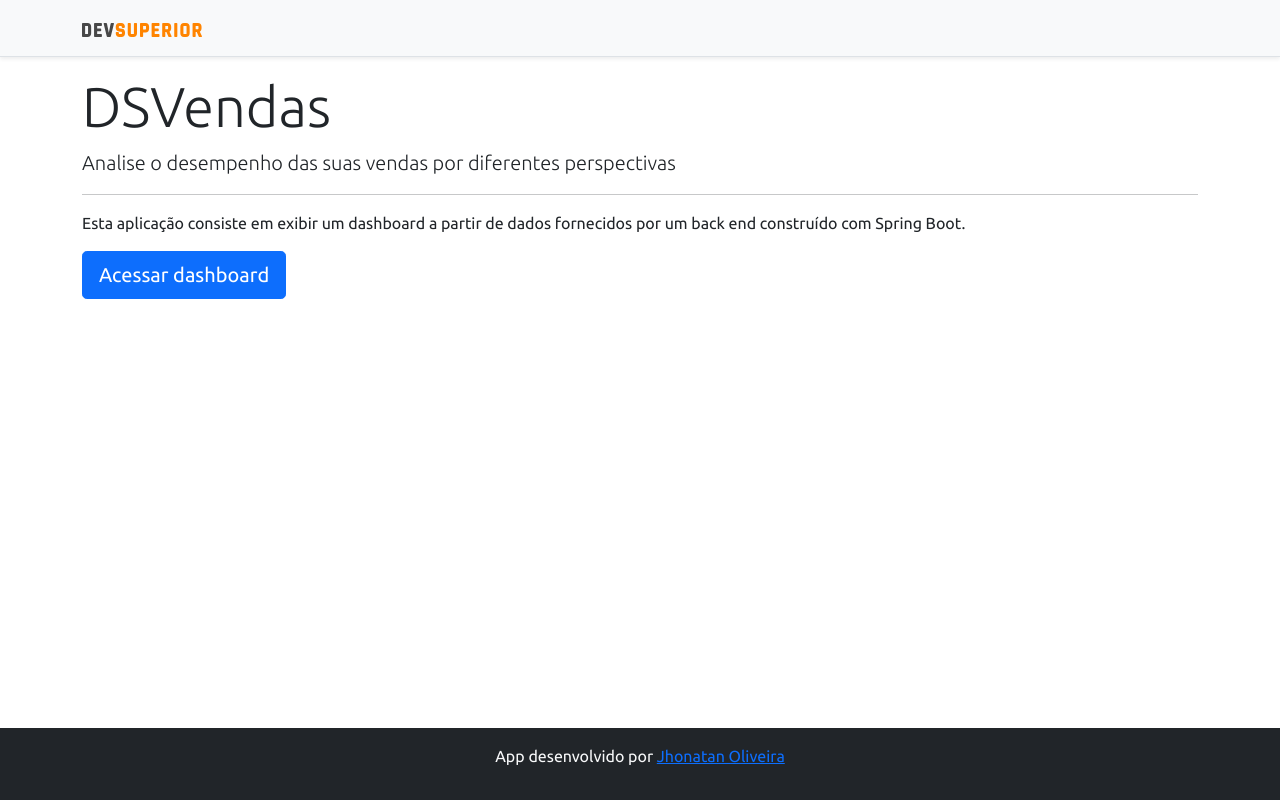
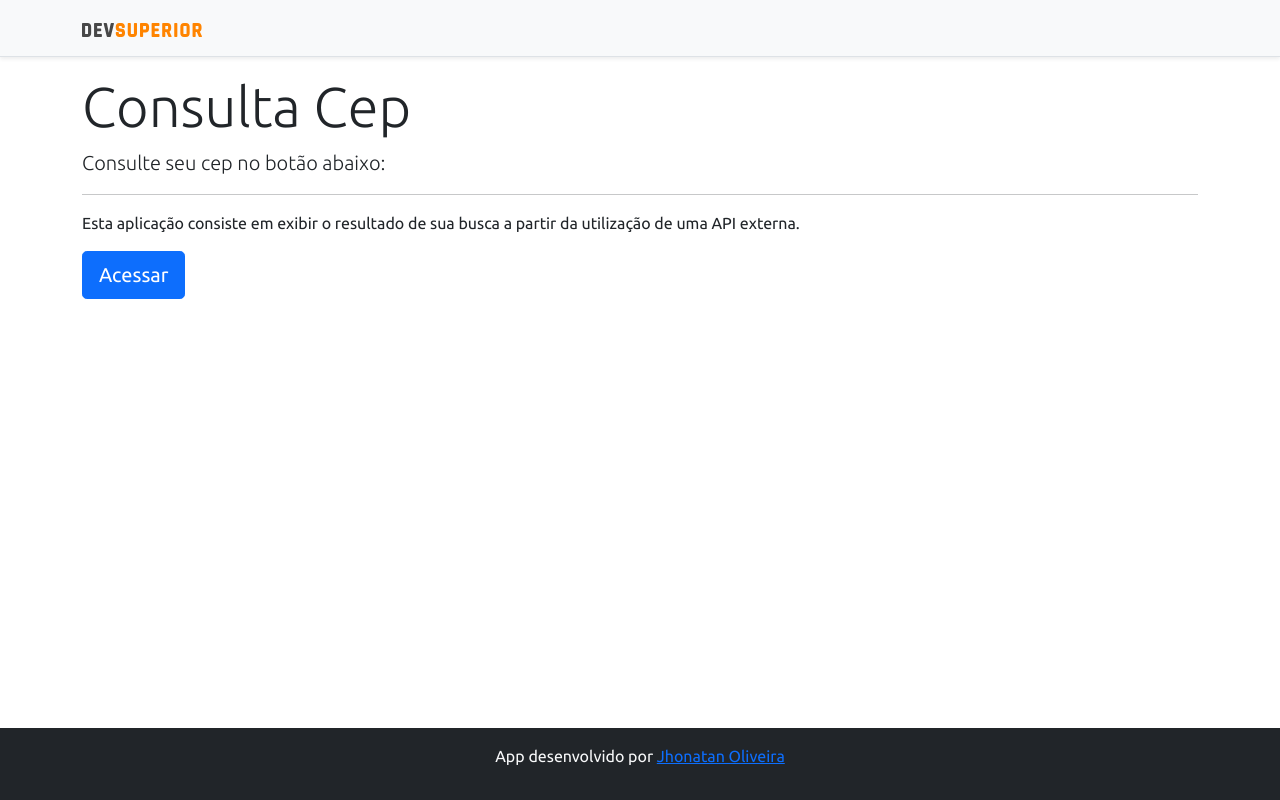
Before and after one commit to JhonatanDev0/ConsultaCepReact, a React (Create React App) app: page / in a window 1280 px wide. Built offline with nearby package versions, Linux system fonts and the light colour scheme.

Commit message:
Criando page consultaCep

```diff
--- a/src/pages/Home/index.tsx
+++ b/src/pages/Home/index.tsx
@@ -8,12 +8,12 @@ function Home() {
             <NavBar />
             <div className="container">
                 <div className="jumbotron">
-                    <h1 className="display-4">DSVendas</h1>
-                    <p className="lead">Analise o desempenho das suas vendas por diferentes perspectivas</p>
+                    <h1 className="display-4">Consulta Cep</h1>
+                    <p className="lead">Consulte seu cep no botão abaixo:</p>
                     <hr />
-                    <p>Esta aplicação consiste em exibir um dashboard a partir de dados fornecidos por um back end construído com Spring Boot.</p>
-                    <Link className="btn btn-primary btn-lg" to="/dashboard">
-                        Acessar dashboard
+                    <p>Esta aplicação consiste em exibir o resultado de sua busca a partir da utilização de uma API externa.</p>
+                    <Link className="btn btn-primary btn-lg" to="/consultacep">
+                        Acessar
                     </Link>
                 </div>
             </div>
```
Also changed, not shown: src/pages/consultacep/consultacep.tsx (added, +27 -0 lines).
